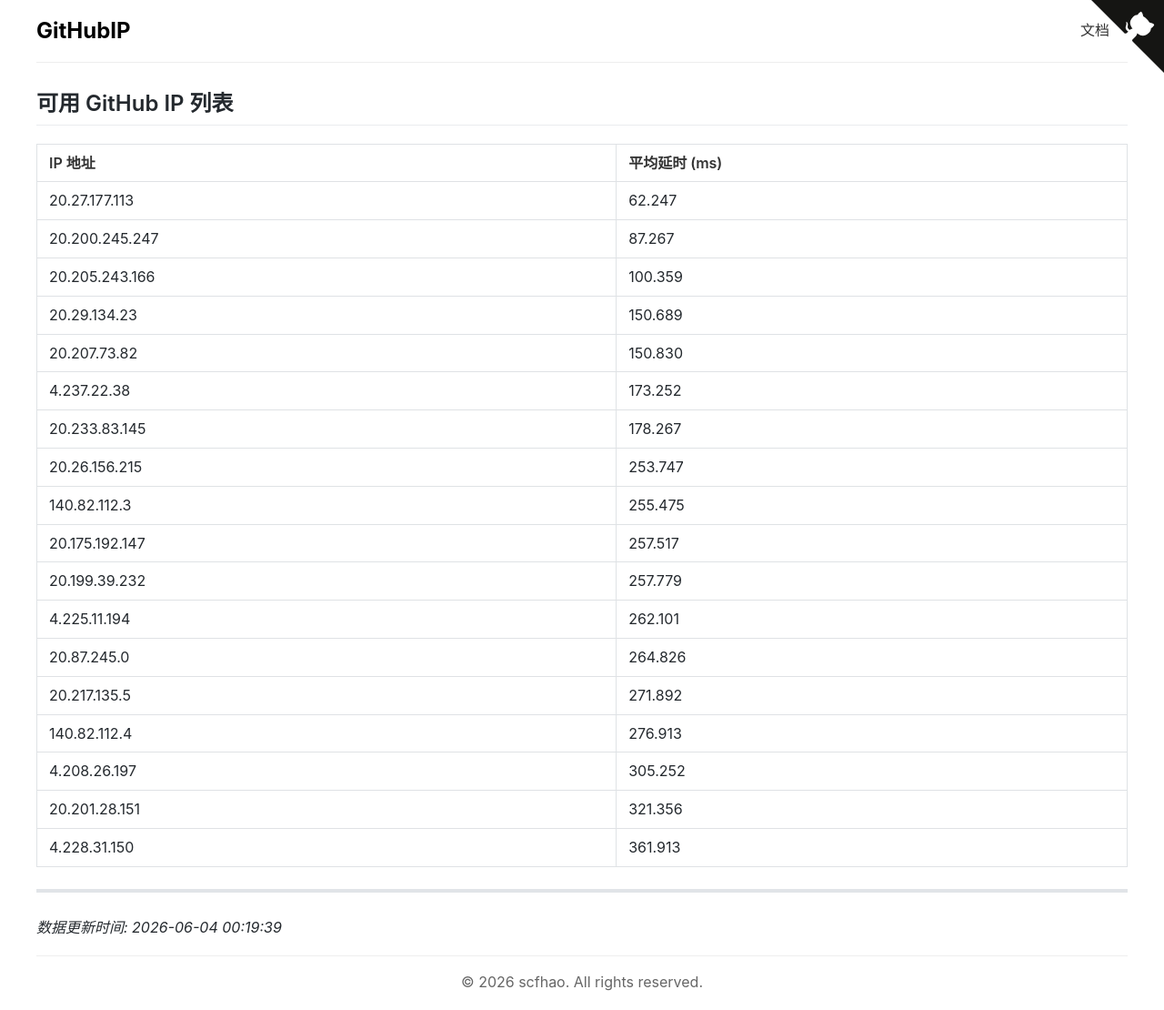
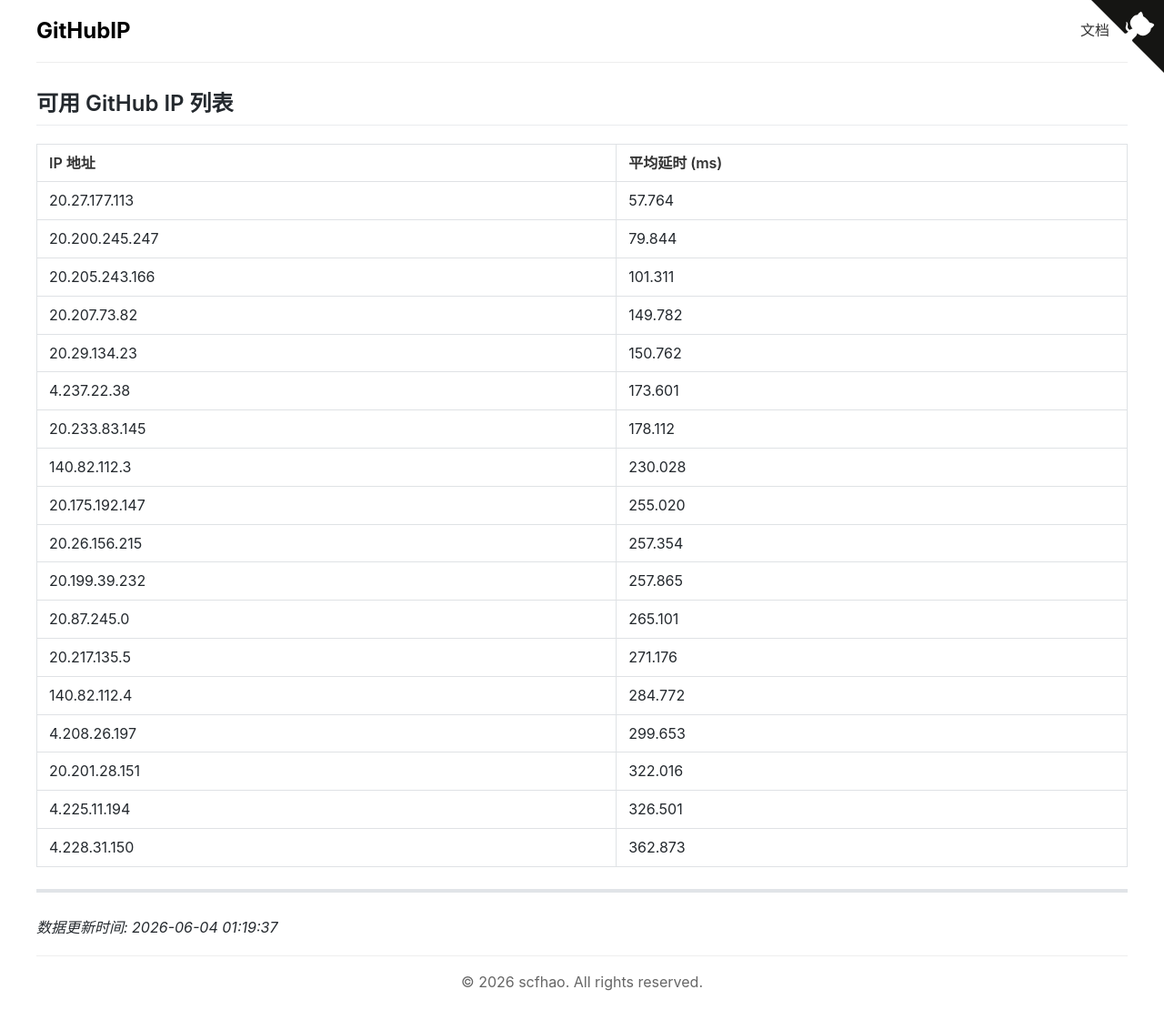
Before and after one commit to scfhao/GitHubIP, a Jekyll site: the page built from index.md, in a window 1280 px wide. Shown: the whole page at 91% size. Built offline with Jekyll 4.4.1, drawn with Linux system fonts in a browser that asks for light colours.

Commit message:
自动脚本执行 - 2026-06-04 01:19:37

```diff
--- a/index.md
+++ b/index.md
@@ -1,32 +1,32 @@
 ---
 layout: home
 title: GitHub IP 列表
-date: 2026-06-04 00:19:39
+date: 2026-06-04 01:19:37
 ---
 
 ## 可用 GitHub IP 列表
 
 | IP 地址 | 平均延时 (ms) |
 |---------|--------------|
-| 20.27.177.113 | 62.247 |
-| 20.200.245.247 | 87.267 |
-| 20.205.243.166 | 100.359 |
-| 20.29.134.23 | 150.689 |
-| 20.207.73.82 | 150.830 |
-| 4.237.22.38 | 173.252 |
-| 20.233.83.145 | 178.267 |
-| 20.26.156.215 | 253.747 |
-| 140.82.112.3 | 255.475 |
-| 20.175.192.147 | 257.517 |
-| 20.199.39.232 | 257.779 |
-| 4.225.11.194 | 262.101 |
-| 20.87.245.0 | 264.826 |
-| 20.217.135.5 | 271.892 |
-| 140.82.112.4 | 276.913 |
-| 4.208.26.197 | 305.252 |
-| 20.201.28.151 | 321.356 |
-| 4.228.31.150 | 361.913 |
+| 20.27.177.113 | 57.764 |
+| 20.200.245.247 | 79.844 |
+| 20.205.243.166 | 101.311 |
+| 20.207.73.82 | 149.782 |
+| 20.29.134.23 | 150.762 |
+| 4.237.22.38 | 173.601 |
+| 20.233.83.145 | 178.112 |
+| 140.82.112.3 | 230.028 |
+| 20.175.192.147 | 255.020 |
+| 20.26.156.215 | 257.354 |
+| 20.199.39.232 | 257.865 |
+| 20.87.245.0 | 265.101 |
+| 20.217.135.5 | 271.176 |
+| 140.82.112.4 | 284.772 |
+| 4.208.26.197 | 299.653 |
+| 20.201.28.151 | 322.016 |
+| 4.225.11.194 | 326.501 |
+| 4.228.31.150 | 362.873 |
 
 ---
 
-*数据更新时间: 2026-06-04 00:19:39*
+*数据更新时间: 2026-06-04 01:19:37*
```
